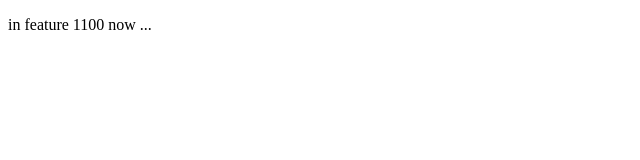
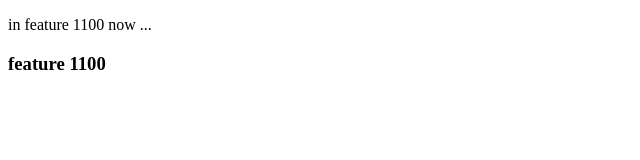
Before and after one commit to TSH61-git/git-lesson7, a plain HTML site: page index.html in a window 1280 px wide. Shown: the whole page, without its empty margins (0-640 px from the left). Drawn offline with Linux system fonts and the light colour scheme.

Commit message:
add line in index.html

```diff
--- a/index.html
+++ b/index.html
@@ -8,5 +8,6 @@
 </head>
 <body>
     <p> in feature 1100 now ... </p>
+    <h3> feature 1100  </h3>
 </body>
 </html>
```
